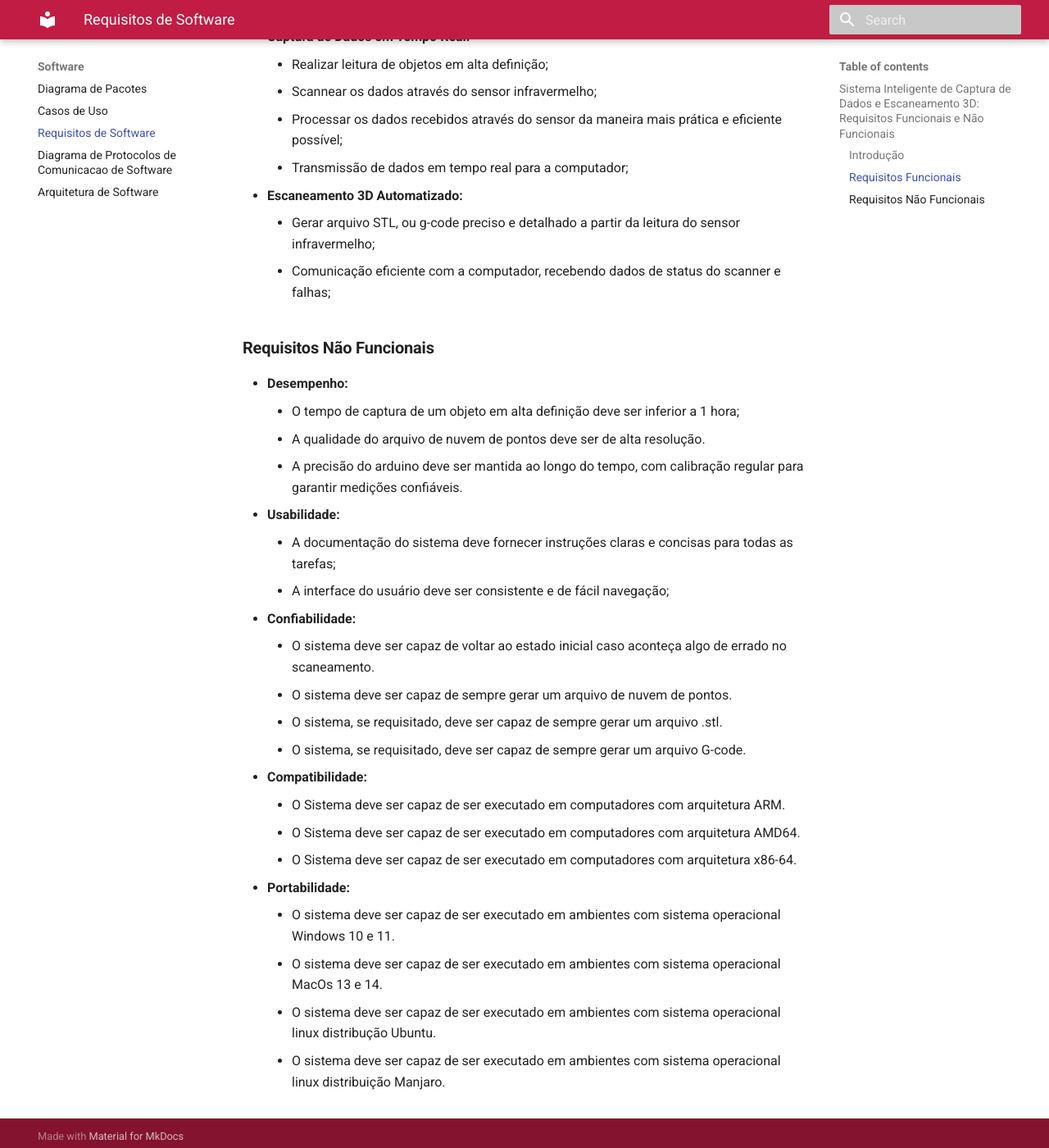
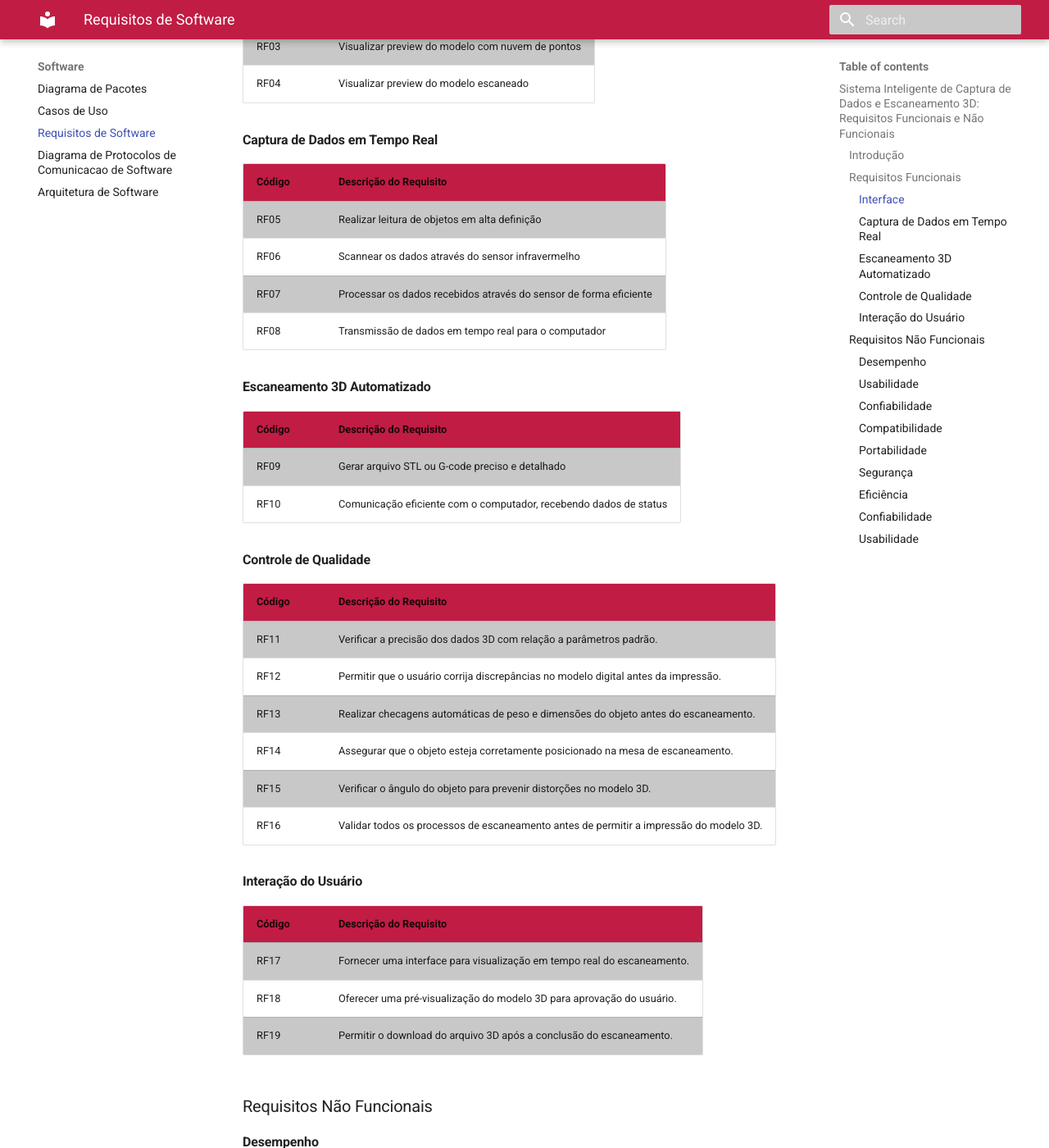
Before and after one commit to Calcioft/ScanPoint, an MkDocs documentation site: the page built from docs/software/requisitos.md, in a window 1280 px wide and 1400 px high, scrolled down 684 px. Shown: the whole window at 82% size. Built offline with MkDocs 1.6.1 and Material for MkDocs 9.7.7, drawn with Linux system fonts in a browser that asks for light colours; some of the changed text lies outside the part shown.

Commit message:
Adição de alguns requisitos funcionais e não funcionais, e também a formatação do documento para melhor visualização em tabela, colocando um código (id) para cada um dos requisitos listados

```diff
--- a/docs/software/requisitos.md
+++ b/docs/software/requisitos.md
@@ -5,45 +5,103 @@
 <!-- Não abordamos 3D -->
 O sistema inteligente de captura de dados e escaneamento 3D combina a captura de dados em tempo real com a tecnologia de escaneamento 3D para criar uma solução inovadora para fabricação digital. Este documento apresenta os requisitos funcionais e não funcionais do sistema, que devem ser atendidas para garantir o sucesso do projeto.
 
-### **Requisitos Funcionais**
-* **Interface**
-    * Iniciar ScannerPoint 3D
-    * Checar se o scanner está conectado
-    * Visualizar preview do modelo com nuvem de pontos
-    * Visualizar preview do modelo escaneado
+### Requisitos Funcionais
 
-* **Captura de Dados em Tempo Real:**
-    * Realizar leitura de objetos em alta definição;
-    * Scannear os dados através do sensor infravermelho;
-    * Processar os dados recebidos através do sensor da maneira mais prática e eficiente possível;
-    <!-- A principio não faremos a transmissão de dados para a impressora 3D -->
-    * Transmissão de dados em tempo real para a computador;
-* **Escaneamento 3D Automatizado:**
-    <!-- A principio não geramos CAD, geramos stl ou g-code -->
-    * Gerar arquivo STL, ou g-code preciso e detalhado a partir da leitura do sensor infravermelho;
-    <!-- A princípio não comunicaremos com a impressora -->
-    * Comunicação eficiente com a computador, recebendo dados de status do scanner e falhas;
+#### Interface
+| Código | Descrição do Requisito                            |
+|--------|----------------------------------------------------|
+| RF01   | Iniciar ScannerPoint 3D                           |
+| RF02   | Checar se o scanner está conectado                |
+| RF03   | Visualizar preview do modelo com nuvem de pontos  |
+| RF04   | Visualizar preview do modelo escaneado            |
 
-### **Requisitos Não Funcionais**
+#### Captura de Dados em Tempo Real
+| Código | Descrição do Requisito                                              |
+|--------|---------------------------------------------------------------------|
+| RF05   | Realizar leitura de objetos em alta definição                       |
+| RF06   | Scannear os dados através do sensor infravermelho                   |
+| RF07   | Processar os dados recebidos através do sensor de forma eficiente   |
+| RF08   | Transmissão de dados em tempo real para o computador                |
 
-* **Desempenho:**
-    * O tempo de captura de um objeto em alta definição deve ser inferior a 1 hora;
-    * A qualidade do arquivo de nuvem de pontos deve ser de alta resolução.
-    * A precisão do arduino deve ser mantida ao longo do tempo, com calibração regular para garantir medições confiáveis.
-* **Usabilidade:**
-    * A documentação do sistema deve fornecer instruções claras e concisas para todas as tarefas;
-    * A interface do usuário deve ser consistente e de fácil navegação;
-* **Confiabilidade:**
-    * O sistema deve ser capaz de voltar ao estado inicial caso aconteça algo de errado no scaneamento.
-    * O sistema deve ser capaz de sempre gerar um arquivo de nuvem de pontos.
-    * O sistema, se requisitado, deve ser capaz de sempre gerar um arquivo .stl.
-    * O sistema, se requisitado, deve ser capaz de sempre gerar um arquivo G-code.
-* **Compatibilidade:**
-    * O Sistema deve ser capaz de ser executado em computadores com arquitetura ARM.
-    * O Sistema deve ser capaz de ser executado em computadores com arquitetura AMD64.
-    * O Sistema deve ser capaz de ser executado em computadores com arquitetura x86-64.
-* **Portabilidade:**
-    * O sistema deve ser capaz de ser executado em ambientes com sistema operacional Windows 10 e 11.
-    * O sistema deve ser capaz de ser executado em ambientes com sistema operacional MacOs 13 e 14.
-    * O sistema deve ser capaz de ser executado em ambientes com sistema operacional linux distribução Ubuntu.
-    * O sistema deve ser capaz de ser executado em ambientes com sistema operacional linux distribuição Manjaro.
+#### Escaneamento 3D Automatizado
+| Código | Descrição do Requisito                                              |
+|--------|---------------------------------------------------------------------|
+| RF09   | Gerar arquivo STL ou G-code preciso e detalhado                     |
+| RF10   | Comunicação eficiente com o computador, recebendo dados de status   |
+
+#### Controle de Qualidade
+| Código | Descrição do Requisito                                              |
+|--------|---------------------------------------------------------------------|
+| RF11   | Verificar a precisão dos dados 3D com relação a parâmetros padrão.  |
+| RF12   | Permitir que o usuário corrija discrepâncias no modelo digital antes da impressão.|
+| RF13   | Realizar checagens automáticas de peso e dimensões do objeto antes do escaneamento.|
+| RF14   | Assegurar que o objeto esteja corretamente posicionado na mesa de escaneamento.|
+| RF15   | Verificar o ângulo do objeto para prevenir distorções no modelo 3D. |
+| RF16   | Validar todos os processos de escaneamento antes de permitir a impressão do modelo 3D.|
+
+#### Interação do Usuário
+| Código | Descrição do Requisito                                              |
+|--------|---------------------------------------------------------------------|
+| RF17   | Fornecer uma interface para visualização em tempo real do escaneamento.|
+| RF18   | Oferecer uma pré-visualização do modelo 3D para aprovação do usuário.|
+| RF19   | Permitir o download do arquivo 3D após a conclusão do escaneamento. |
+
+
+### Requisitos Não Funcionais
+
+#### Desempenho
+| Código | Descrição do Requisito                                                   |
+|--------|-------------------------------------------------------------------------|
+| RNF01  | O tempo de captura de um objeto em alta definição deve ser inferior a 1 hora |
+| RNF02  | A qualidade do arquivo de nuvem de pontos deve ser de alta resolução       |
+| RNF03  | A precisão do arduino deve ser mantida, com calibrações regulares           |
+
+#### Usabilidade
+| Código | Descrição do Requisito                                     |
+|--------|------------------------------------------------------------|
+| RNF04  | A documentação do sistema deve fornecer instruções claras  |
+| RNF05  | A interface do usuário deve ser consistente e fácil de navegar |
+
+#### Confiabilidade
+| Código | Descrição do Requisito                                                |
+|--------|-----------------------------------------------------------------------|
+| RNF06  | O sistema deve poder voltar ao estado inicial se houver falhas no scan  |
+| RNF07  | O sistema deve sempre gerar um arquivo de nuvem de pontos, se requisitado |
+| RNF08  | O sistema deve sempre gerar um arquivo .stl, se requisitado             |
+| RNF09  | O sistema deve sempre gerar um arquivo G-code, se requisitado           |
+
+#### Compatibilidade
+| Código | Descrição do Requisito                                              |
+|--------|---------------------------------------------------------------------|
+| RNF10  | O sistema deve ser capaz de ser executado em computadores com arquitetura ARM    |
+| RNF11  | O sistema deve ser capaz de ser executado em computadores com arquitetura AMD64    |
+| RNF12  | O sistema deve ser capaz de ser executado em computadores com arquitetura x86-64    |
+
+#### Portabilidade
+| Código | Descrição do Requisito                                                      |
+|--------|------------------------------------------------------------------------------|
+| RNF13  | O sistema deve ser capaz de ser executado em ambientes com sistema operacional Windows 10 e 11        |
+| RNF14  | O sistema deve ser capaz de ser executado em ambientes com sistema operacional Windows MacOs 13 e 14       |
+| RNF15  | O sistema deve ser capaz de ser executado em ambientes com sistema operacional linux distribução Ubuntu        |
+| RNF16  | O sistema deve ser capaz de ser executado em ambientes com sistema operacional linux distribução Manjaro        |
+
+#### Segurança
+| Código | Descrição do Requisito                                              |
+|--------|---------------------------------------------------------------------|
+| RNF17  | Assegurar a segurança dos dados transmitidos entre o scanner e o computador/impressora. |
+
+#### Eficiência
+| Código | Descrição do Requisito                                              |
+|--------|---------------------------------------------------------------------|
+| RNF18  | O sistema deve processar e verificar os dados capturados de forma eficiente, minimizando o tempo de espera do usuário.|
+
+#### Confiabilidade
+| Código | Descrição do Requisito                                              |
+|--------|---------------------------------------------------------------------|
+| RNF19  | O sistema deve ter uma taxa de falha muito baixa em verificações de precisão e checagens de posição.|
+| RNF20  | O sistema deve ser capaz de recuperar-se rapidamente de erros de software ou hardware.|
+
+#### Usabilidade
+| Código | Descrição do Requisito                                              |
+|--------|---------------------------------------------------------------------|
+| RNF21  | Interface do usuário deve ser intuitiva, mesmo para novos usuários sem experiência prévia em escaneamento 3D.|
```
